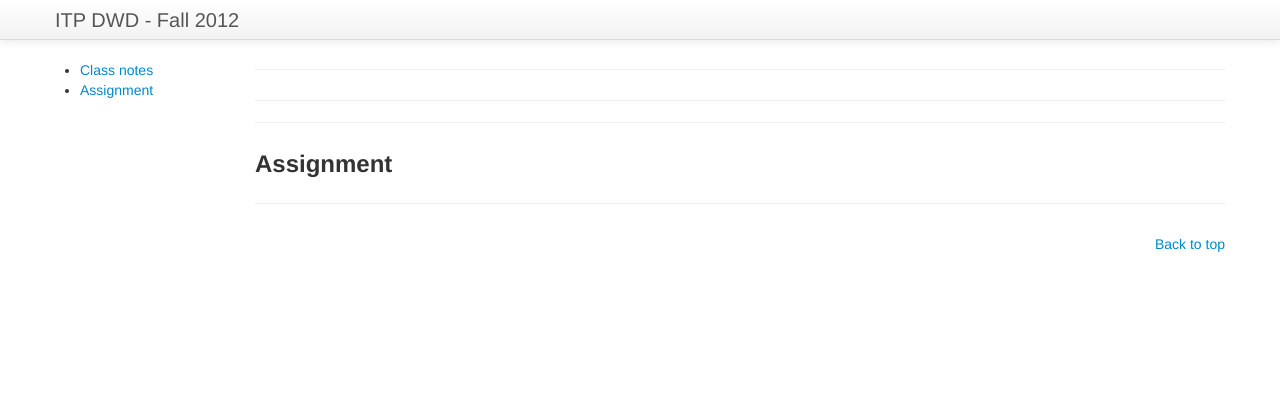
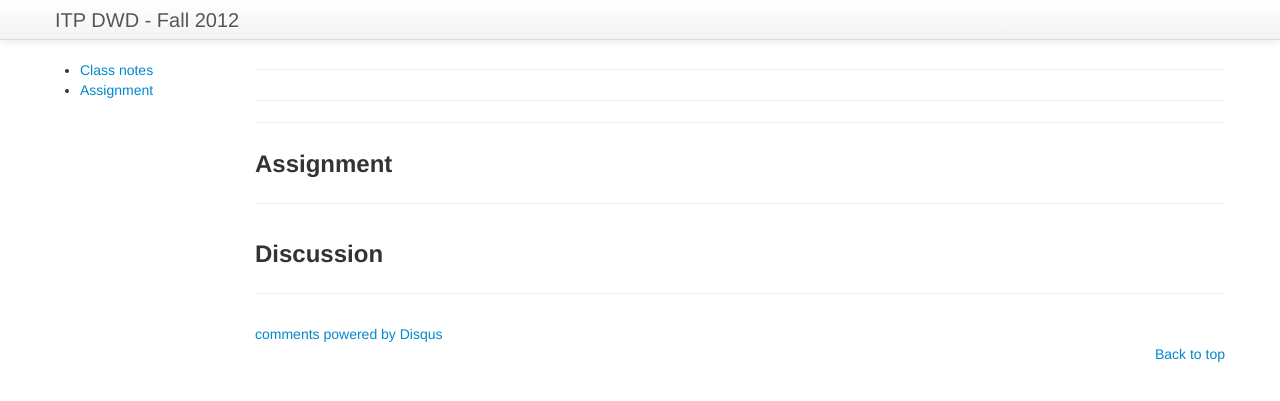
Before and after one commit to johnschimmel/ITP-DWD-Python-Class, a Flask app: template templates/entry.html in a window 1280 px wide. Shown: the top 401 px of the page. Run offline with Flask 2, Linux system fonts and the light colour scheme; the template is opened without the code that fills it, so the values that code supplies are empty; parts of the project's set-up code (start-up, migrations or seed data) failed here and were passed over; some libraries are stand-ins or nearby versions.

Commit message:
adding disqus and link to main pages

```diff
--- a/templates/entry.html
+++ b/templates/entry.html
@@ -39,6 +39,24 @@
 			{{ entry.assignment|safe }}
 		</div>
 
+		<div class="page-header" id="comments">
+			<h3>Discussion</h3>
+
+		</div>
+		<div id="disqus_thread"></div>
+        <script type="text/javascript">
+            /* * * CONFIGURATION VARIABLES: EDIT BEFORE PASTING INTO YOUR WEBPAGE * * */
+            var disqus_shortname = 'itppyweb'; // required: replace example with your forum shortname
+
+            /* * * DON'T EDIT BELOW THIS LINE * * */
+            (function() {
+                var dsq = document.createElement('script'); dsq.type = 'text/javascript'; dsq.async = true;
+                dsq.src = 'http://' + disqus_shortname + '.disqus.com/embed.js';
+                (document.getElementsByTagName('head')[0] || document.getElementsByTagName('body')[0]).appendChild(dsq);
+            })();
+        </script>
+        <noscript>Please enable JavaScript to view the <a href="http://disqus.com/?ref_noscript">comments powered by Disqus.</a></noscript>
+        <a href="http://disqus.com" class="dsq-brlink">comments powered by <span class="logo-disqus">Disqus</span></a>
 
 
 	</div>
--- a/templates/index.html
+++ b/templates/index.html
@@ -15,6 +15,9 @@
 			<br>
 			with John Schimmel - <a href="mailto:schimmel@nyu.edu">schimmel@nyu.edu</a><br>
 			Tuesdays, 12:30 - 3:30PM<br>
+
+			<br>
+			<a href="http://itppyweb.herokuapp.com">http://itppyweb.heroku.com</a>
 		</h5>
 
 		<div class="page-header"><strong>Description</strong></div>
```
